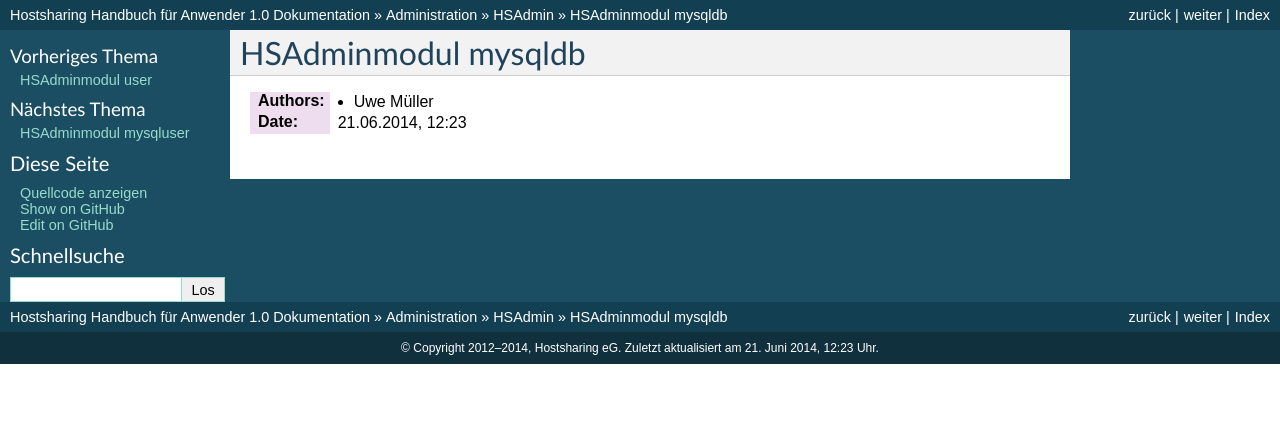
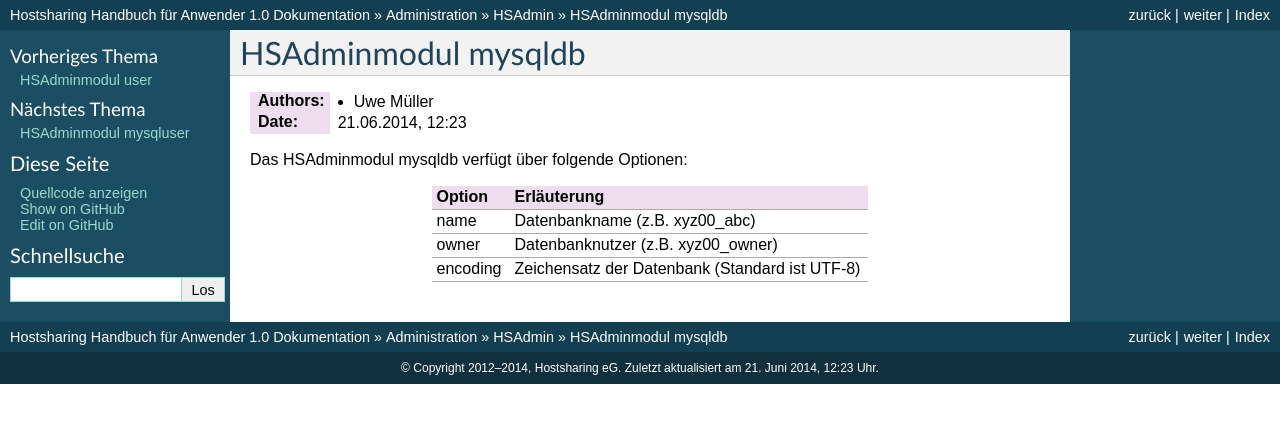
Before and after one commit to hostsharing/hs.docs.users, a Sphinx documentation site: the page built from source/administration/hsadmin/mysqldb.rst, in a window 1280 px wide. Shown: the top 423 px of the page. Built offline with Sphinx 7.4.7, drawn with Linux system fonts in a browser that asks for light colours; pages that are not in the unit, such as notebooks, are missing from menus.

Commit message:
initial content

```diff
--- a/source/administration/hsadmin/mysqldb.rst
+++ b/source/administration/hsadmin/mysqldb.rst
@@ -8,3 +8,17 @@
 :Authors: - Uwe Müller
 
 :Date: |date|, |time|
+
+
+
+Das HSAdminmodul mysqldb verfügt über folgende Optionen:
+
++---------------+------------------------------------------------+
+| Option        | Erläuterung                                    |
++===============+================================================+
+| name          | Datenbankname (z.B. xyz00_abc)                 |
++---------------+------------------------------------------------+
+| owner         | Datenbanknutzer (z.B. xyz00_owner)             |
++---------------+------------------------------------------------+
+| encoding      | Zeichensatz der Datenbank (Standard ist UTF-8) |
++---------------+------------------------------------------------+
```
